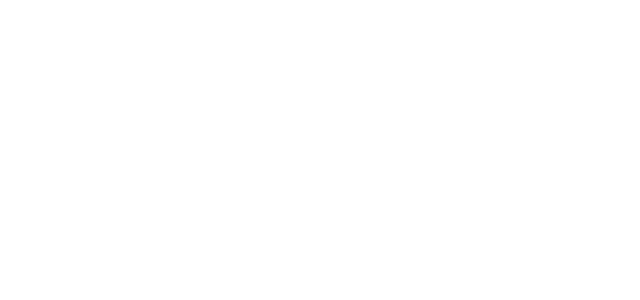
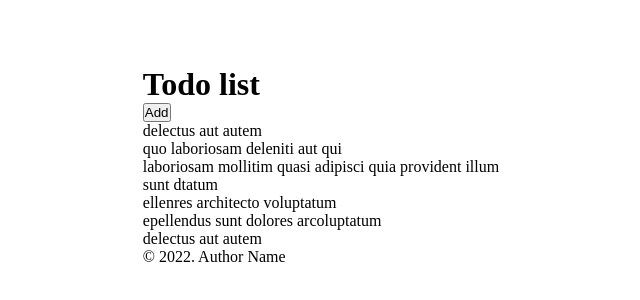
Before and after one commit to nikita-developer/profitsize, a Vue app: page / in a window 1280 px wide. Shown: the part 234-534 px from the top of the page, without its empty margins (319-959 px from the left). Built offline with nearby package versions, Linux system fonts and the light colour scheme.

Commit message:
скелет todo готов

```diff
--- a/package.json
+++ b/package.json
@@ -18,7 +18,9 @@
     "@vue/cli-plugin-eslint": "~5.0.0",
     "@vue/cli-service": "~5.0.0",
     "eslint": "^7.32.0",
-    "eslint-plugin-vue": "^8.0.3"
+    "eslint-plugin-vue": "^8.0.3",
+    "node-sass": "^7.0.3",
+    "sass-loader": "^13.0.2"
   },
   "eslintConfig": {
     "root": true,
--- a/src/App.vue
+++ b/src/App.vue
@@ -1,15 +1,33 @@
 <template>
-  <div>
-
-  </div>
+	<div class="page">
+		<Todo class="page__todo"></Todo>
+	</div>
 </template>
 
 <script>
-  export default {
-
-  }
+	import Todo from './components/Todo/Todo.vue';
+	export default {
+		components: {
+			Todo
+		}
+	}
 </script>
 
-<style lang="scss" scoped>
+<style lang="scss">
+	* {
+		margin: 0;
+		padding: 0;
+		box-sizing: border-box;
+		list-style-type: none;
+	}
 
+	.page {
+		min-height: 100vh;
+		min-width: 100vw;
+		display: flex;
+
+		&__todo {
+			margin: auto;
+		}
+	}
 </style>
--- /dev/null
+++ b/src/components/Todo/Todo.vue
@@ -0,0 +1,71 @@
+<template>
+    <div class="todo">
+        <div class="todo__head">
+            <h1 class="todo__title">{{ name }}</h1>
+            <button class="todo__add">Add</button>
+        </div>
+        <div class="todo__body">
+            <TodoList
+                v-for="item in list"
+                :key="item.id"
+                :item="item"
+            ></TodoList>
+        </div>
+        <div class="todo__footer">
+            <p class="todo__copy">© 2022. Author Name</p>
+        </div>
+    </div>
+</template>
+
+<script>
+import TodoList from "./TodoList.vue";
+    export default {
+        data() {
+            return {
+                name: "Todo list",
+                list: [
+                    {
+                        id: 1,
+                        title: "delectus aut autem",
+                        description: "laboriosam mollitia et enim quasi adipisci quia provident illum",
+                    },
+                    {
+                        id: 2,
+                        title: "quo laboriosam deleniti aut qui",
+                        description: "",
+                    },
+                    {
+                        id: 3,
+                        title: "laboriosam mollitim quasi adipisci quia provident illum",
+                        description: "",
+                    },
+                    {
+                        id: 4,
+                        title: " sunt dtatum",
+                        description: "accusamus eos facilis sint et aut voluptatem",
+                    },
+                    {
+                        id: 5,
+                        title: "ellenres architecto voluptatum",
+                        description: "accusamus eos facilis sint et aut voluptatem",
+                    },
+                    {
+                        id: 6,
+                        title: "epellendus sunt dolores arcoluptatum",
+                        description: "accusamus eos sint et aut voluptatem",
+                    },
+                    {
+                        id: 7,
+                        title: "delectus aut autem",
+                        description: "laboriosam mollitia episci quia provident illum",
+                    },
+                ]
+            }
+        },
+        components: { TodoList }
+    }
+</script>
+
+<style lang="scss" scoped>
+
+</style>
--- /dev/null
+++ b/src/components/Todo/TodoItem.vue
@@ -0,0 +1,29 @@
+<template>
+    <li class="todo-item">
+        <label class="todo-item__label">
+            <div class="todo-item__result">
+                <input type="checkbox" hidden>
+                <div class="todo-item__check"></div>
+            </div>
+            <div class="todo-item__content">
+                <p class="todo-item__title">{{ item.title }}</p>
+                <p class="todo-item__description">{{ item.decription }}</p>
+            </div>
+        </label>
+    </li>
+</template>
+
+<script>
+    export default {
+        props: {
+            item: {
+                type: Object,
+                default: () => { },
+            }
+        },
+    }
+</script>
+
+<style lang="scss" scoped>
+
+</style>
--- /dev/null
+++ b/src/components/Todo/TodoList.vue
@@ -0,0 +1,25 @@
+<template>
+    <ul class="todo-list">
+        <TodoItem
+            class="todo-list__item"
+            :item="item"
+        ></TodoItem>
+    </ul>
+</template>
+
+<script>
+import TodoItem from "./TodoItem.vue";
+    export default {
+        props: {
+            item: {
+                type: Object,
+                default: () => {},
+            }
+        },
+        components: { TodoItem }
+    }
+</script>
+
+<style lang="scss" scoped>
+
+</style>
```
Also changed, not shown: src/components/HelloWorld.vue (deleted, +0 -58 lines), 2 other files (tests, documents, lock files or other folders).
